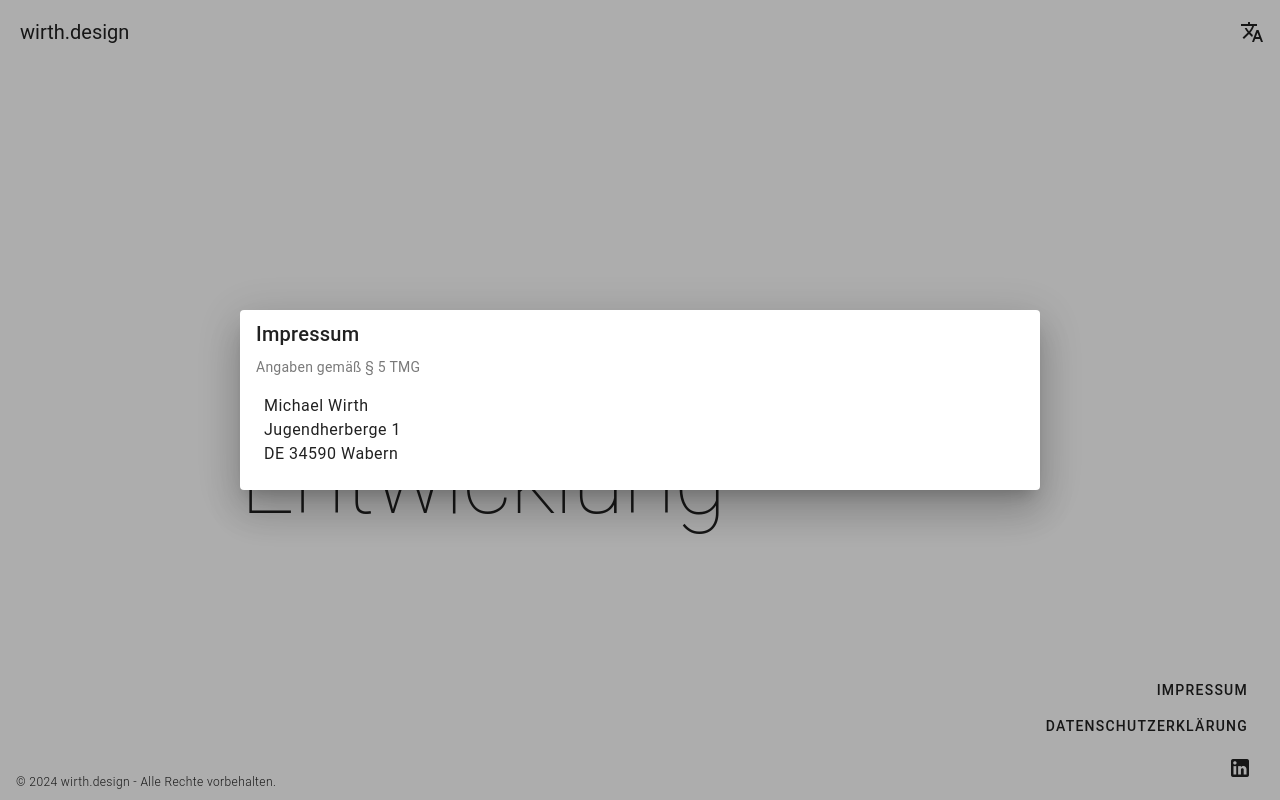
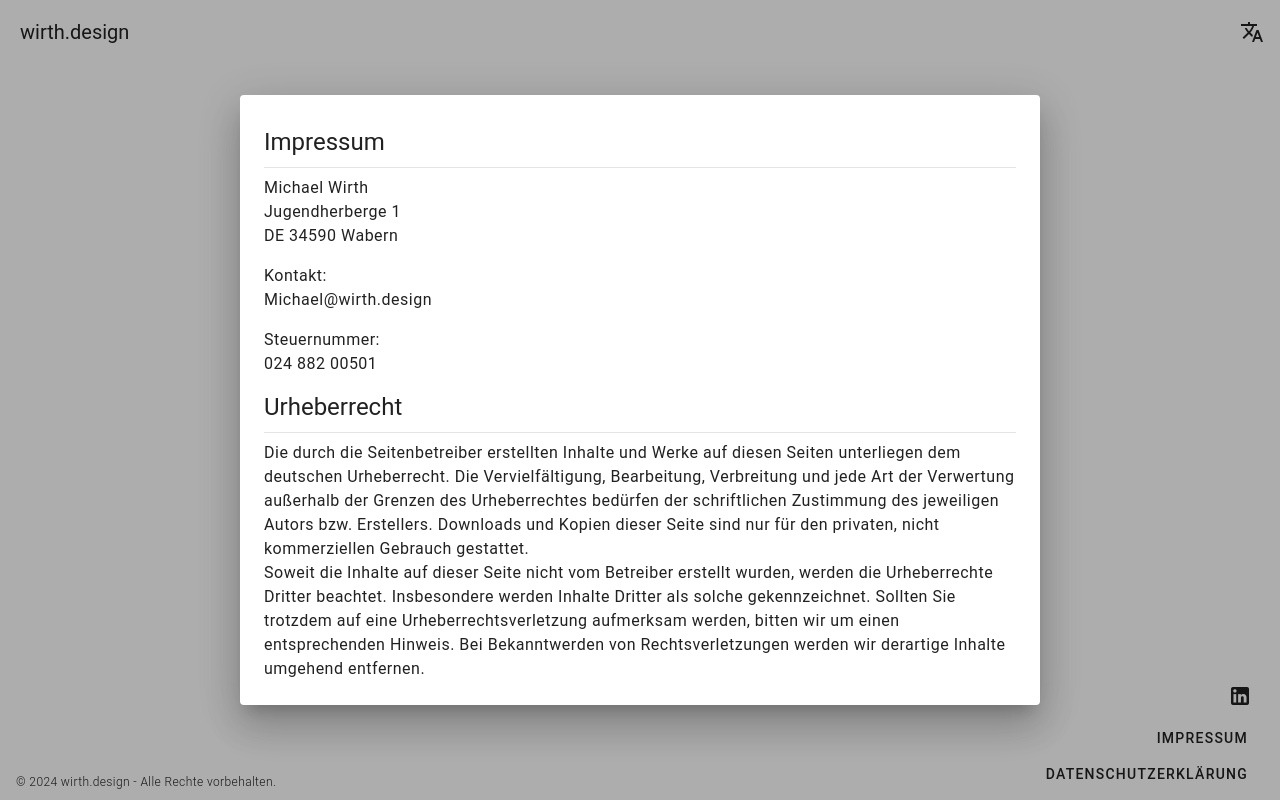
Before and after one commit to wirthdevelop/wirth.design, a Nuxt app: page / in a window 1280 px wide. Both pictures are taken after a click on the button "IMPRESSUM". Built offline with nearby package versions, Linux system fonts and the light colour scheme.

Commit message:
add legal and police

```diff
--- a/components/Landing/LegalNotice.vue
+++ b/components/Landing/LegalNotice.vue
@@ -1,15 +1,24 @@
 <template>
     <VCard scrollable>
-        <VCardTitle>
-            {{ $t('legal.title') }}
-        </VCardTitle>
-        <VCardSubtitle>
-            {{ $t('legal.subtitle') }}
-        </VCardSubtitle>
       <VCardText>
+        <p class="mt-4 text-h5">{{ $t('legal.title') }}</p>
+        <VDivider class="my-2" />
+
         <p>{{ $t('address.name') }}</p>
         <p>{{ $t('address.street') }}</p>
         <p>{{ $t('address.city') }}</p>
+
+        <p class="mt-4">{{ $t('legal.contact.title') }}</p>
+        <p>Michael@wirth.design</p>
+
+        <p class="mt-4">{{ $t('legal.taxNumber.title') }}</p>
+        <p>{{ $t('legal.taxNumber.text') }}</p>
+
+        <p class="mt-4 text-h5">{{ $t('legal.copyright.title') }}</p>
+        <VDivider class="my-2" />
+
+        <p>{{ $t('legal.copyright.textCopyright') }}</p>
+        <p>{{ $t('legal.copyright.textWaring') }}</p>
       </VCardText>
     </VCard>
   </template>
--- a/components/Landing/PrivacyPolicy.vue
+++ b/components/Landing/PrivacyPolicy.vue
@@ -1,10 +1,57 @@
 <template>
     <VCard scrollable>
-        <VCardTitle>
-            {{ $t('privacyPolicy.title') }}
-        </VCardTitle>
-        <VCardText>
+      <VCardText>
+        <p class="mt-4 text-h5">{{ $t('privacyPolicy.title') }}</p>
+        <VDivider class="my-2" />
 
-        </VCardText>
+        <p class="mt-4 text-h6">{{ $t('privacyPolicy.generalInformation.title') }}</p>
+        <p>{{ $t('privacyPolicy.generalInformation.text') }}</p>
+
+        <p class="mt-4 text-h6">{{ $t('privacyPolicy.responsibleBody.title') }}</p>
+        <p>{{ $t('privacyPolicy.responsibleBody.subtitle') }}</p>
+        <p>{{ $t('address.name') }}</p>
+        <p>{{ $t('address.street') }}</p>
+        <p>{{ $t('address.city') }}</p>
+        <p>{{ $t('privacyPolicy.responsibleBody.info') }}</p>
+
+        <p class="mt-4 text-h6">{{ $t('privacyPolicy.dataCollection.title') }}</p>
+
+        <p class="mt-4">{{ $t('privacyPolicy.dataCollection.subtitle.serverLog') }}</p>
+        <ul class="ml-4">
+          <li>{{ $t('privacyPolicy.dataCollection.text.serverLog.point_1') }}</li>
+          <li>{{ $t('privacyPolicy.dataCollection.text.serverLog.point2') }}</li>
+          <li>{{ $t('privacyPolicy.dataCollection.text.serverLog.point3') }}</li>
+          <li>{{ $t('privacyPolicy.dataCollection.text.serverLog.point4') }}</li>
+          <li>{{ $t('privacyPolicy.dataCollection.text.serverLog.point5') }}</li>
+          <li>{{ $t('privacyPolicy.dataCollection.text.serverLog.point6') }}</li>
+        </ul>
+        <p>{{ $t('privacyPolicy.dataCollection.text.serverLog.info') }}</p>
+
+        <p class="mt-4">{{ $t('privacyPolicy.dataCollection.subtitle.contactForm') }}</p>
+        <p>{{ $t('privacyPolicy.dataCollection.text.contactForm') }}</p>
+
+        <p class="mt-4 text-h6">{{ $t('privacyPolicy.yourRights.title') }}</p>
+
+        <p class="mt-4">{{ $t('privacyPolicy.yourRights.subtitle.rightToControl') }}</p>
+        <p>{{ $t('privacyPolicy.yourRights.text.rightToControl') }}</p>
+
+        <p class="mt-4">{{ $t('privacyPolicy.yourRights.subtitle.rightToRevoke') }}</p>
+        <p>{{ $t('privacyPolicy.yourRights.text.rightToRevoke') }}</p>
+
+        <p class="mt-4">{{ $t('privacyPolicy.yourRights.subtitle.rightToPortability') }}</p>
+        <p>{{ $t('privacyPolicy.yourRights.text.rightToPortability') }}</p>
+
+        <p class="mt-4">{{ $t('privacyPolicy.yourRights.subtitle.rightToLodgeAComplaint') }}</p>
+        <p>{{ $t('privacyPolicy.yourRights.text.rightToLodgeAComplaint') }}</p>
+
+        <p class="mt-4 text-h6">{{ $t('privacyPolicy.dataToThirtParties.title') }}</p>
+        <p>{{ $t('privacyPolicy.dataToThirtParties.text') }}</p>
+
+        <p class="mt-4 text-h6">{{ $t('privacyPolicy.dataSecurity.title') }}</p>
+        <p>{{ $t('privacyPolicy.dataSecurity.text') }}</p>
+
+        <p class="mt-4 text-h6">{{ $t('privacyPolicy.changes.title') }}</p>
+        <p>{{ $t('privacyPolicy.changes.text') }}</p>
+      </VCardText>
     </VCard>
-</template>
+  </template>
--- a/pages/index.vue
+++ b/pages/index.vue
@@ -43,11 +43,11 @@ const changeLanguage = (langCode: any) => {
         © {{ new Date().getFullYear() }} wirth.design - {{ $t('root.allRightsReserved') }}
       </div>
       <div class="d-flex align-end flex-column">
-        <VBtn @click="dialogLegal = !dialogLegal" variant="text">{{ $t('legal.title') }}</VBtn>
-        <VBtn @click="dialogPrivacyPolicy = !dialogPrivacyPolicy" variant="text">{{ $t('privacyPolicy.title') }}</VBtn>
         <VBtn
           @click="navigateTo('https://www.linkedin.com/in/michael-wirth-00236b26b/', { external: true, open: { target: '_blank' } })"
           icon="mdi-linkedin" variant="text"></VBtn>
+        <VBtn @click="dialogLegal = !dialogLegal" variant="text">{{ $t('legal.title') }}</VBtn>
+        <VBtn @click="dialogPrivacyPolicy = !dialogPrivacyPolicy" variant="text">{{ $t('privacyPolicy.title') }}</VBtn>
       </div>
     </VFooter>
 
```
Lines whose indentation alone changed are shown as unchanged.
